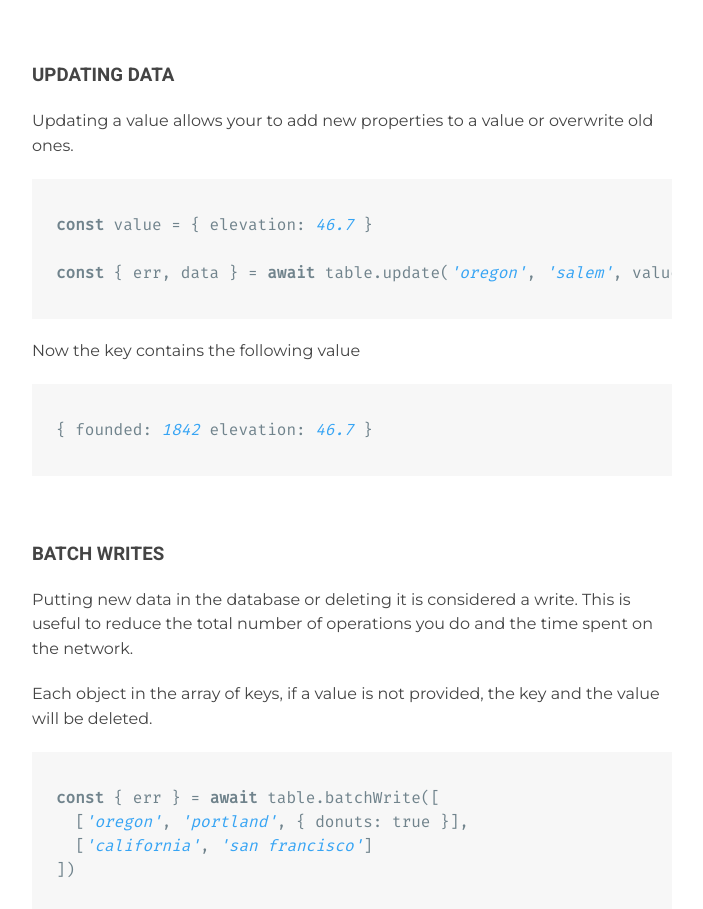
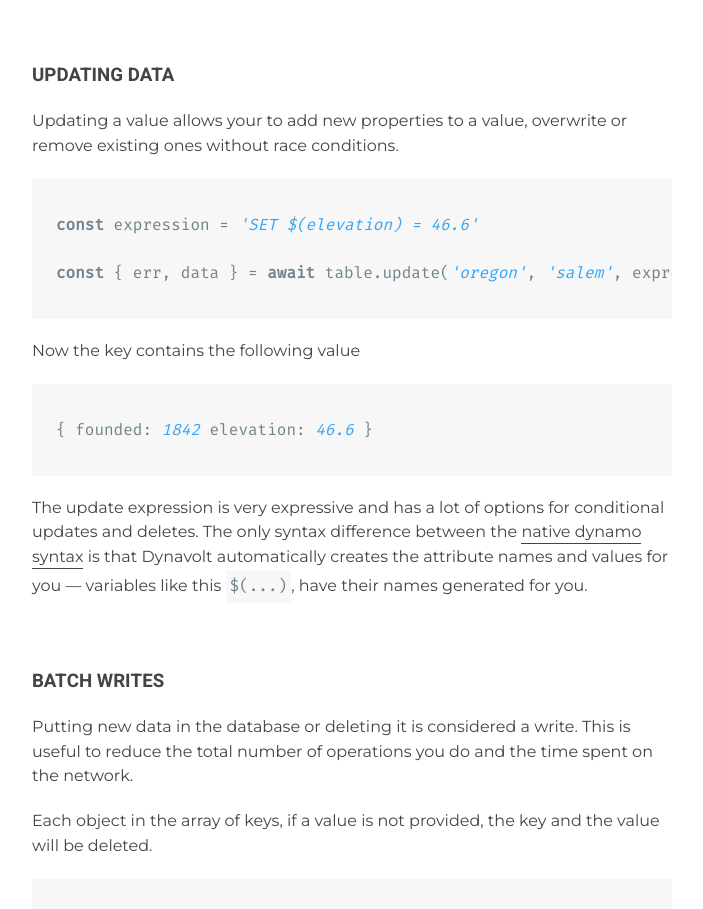
Before and after one commit to socketsupply/dynavolt, a website: page docs/index.html in a window 1280 px wide. Shown: the part 2514-3423 px from the top of the page, without its empty margins (288-991 px from the left). Drawn offline with Linux system fonts and the light colour scheme.

Commit message:
improve docs

```diff
--- a/docs/index.html
+++ b/docs/index.html
@@ -199,21 +199,28 @@ npm install @optoolco/<b>dynavolt</b>
       <section>
         <h3>Updating data</h3>
         <p>
-          Updating a value allows your to add new properties to a value or
-          overwrite old ones.
+          Updating a value allows your to add new properties to a value,
+          overwrite or remove existing ones without race conditions.
         </p>
         <pre><code>
-<b>const</b> value = { elevation: <i>46.7</i> }
+<b>const</b> expression = <i>'SET $(elevation) = 46.6'</i>
 
-<b>const</b> { err, data } = <b>await</b> table.update(<i>'oregon'</i>, <i>'salem'</i>, value)
+<b>const</b> { err, data } = <b>await</b> table.update(<i>'oregon'</i>, <i>'salem'</i>, expression)
         </code></pre>
 
         <p>
           Now the key contains the following value
         </p>
         <pre><code>
-{ founded: <i>1842</i> elevation: <i>46.7</i> }
+{ founded: <i>1842</i> elevation: <i>46.6</i> }
         </code></pre>
+        <p>
+          The update expression is very expressive and has a lot of options
+          for conditional updates and deletes. The only syntax difference between
+          the <a href="https://docs.aws.amazon.com/amazondynamodb/latest/developerguide/Expressions.UpdateExpressions.html">native dynamo syntax</a>
+          is that Dynavolt automatically creates the attribute names and values
+          for you &mdash; variables like this <code>$(...)</code>, have their
+          names generated for you.
       </section>
 
 
```
